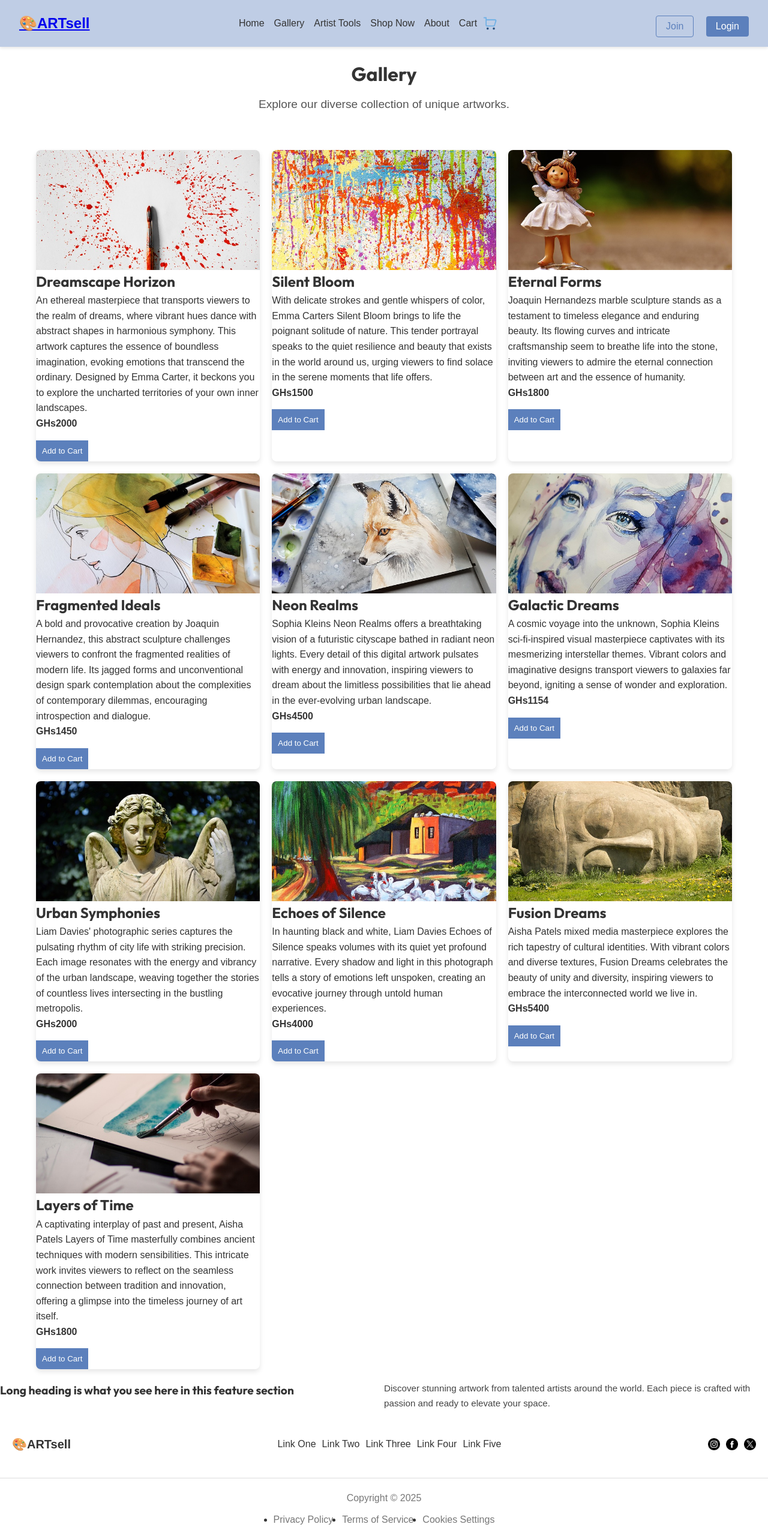
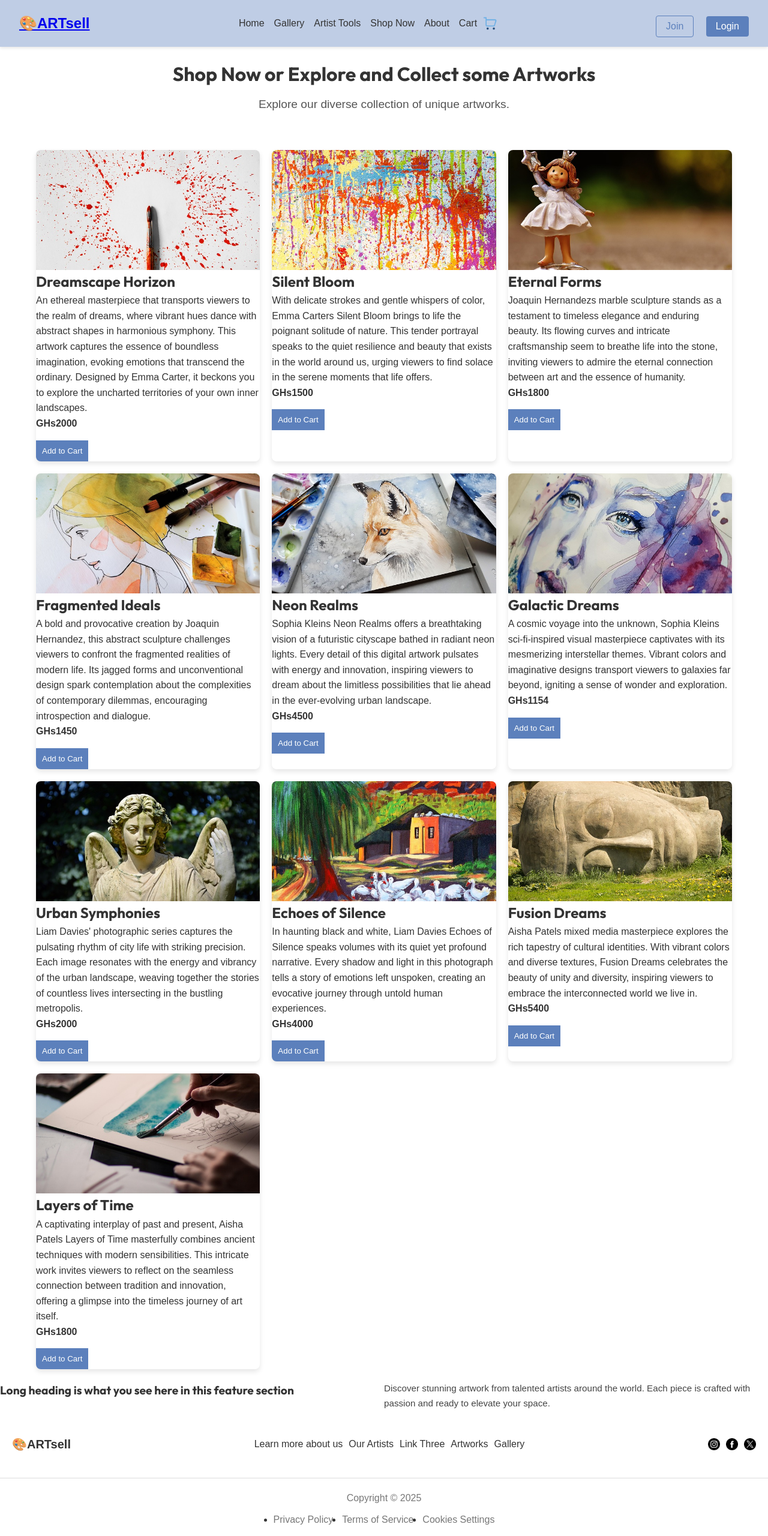
Before and after one commit to Fiijoey/ArtMarketPlace_Project, a website built with Vite: page src/shop/index.html in a window 1280 px wide. Shown: the whole page at 60% size. Built offline with nearby package versions, Linux system fonts and the light colour scheme.

Commit message:
Update page titles and footer links for consistency and clarity across the site

```diff
--- a/src/public/partials/footer.html
+++ b/src/public/partials/footer.html
@@ -5,11 +5,11 @@
   </div>
   <div class="footer-nav">
     <ul>
-      <li><a href="#">Link One</a></li>
-      <li><a href="#">Link Two</a></li>
+      <li><a href="#">Learn more about us</a></li>
+      <li><a href="#">Our Artists</a></li>
       <li><a href="#">Link Three</a></li>
-      <li><a href="#">Link Four</a></li>
-      <li><a href="#">Link Five</a></li>
+      <li><a href="#">Artworks</a></li>
+      <li><a href="#">Gallery</a></li>
     </ul>
   </div>
   <div class="footer-social">
--- a/src/public/partials/header.html
+++ b/src/public/partials/header.html
@@ -36,5 +36,8 @@
     <li><a href="/gallery/index.html">Gallery</a></li>
     <li><a href="/artist/index.html">Artist Tools</a></li>
     <li><a href="/shop/index.html">Shop Now</a></li>
+    <li><a href="/about/index.html">About</a></li>
+    <li><a class="cartIcon" href="/cart/index.html">Cart<sup><span class="cart-count"></span></sup> <img
+          src="/images/icons/shopping-cart.png" alt="Cart icon"></a></li>
   </ul>
 </nav>
--- a/src/shop/index.html
+++ b/src/shop/index.html
@@ -4,7 +4,7 @@
 <head>
     <meta charset="UTF-8">
     <meta name="viewport" content="width=device-width, initial-scale=1.0">
-    <title>Artists - Art Marketplace</title>
+    <title>Art Market Place Solution | Shop Now</title>
     <link href="https://fonts.googleapis.com/css2?family=Outfit:wght@400;700&family=Ubuntu:wght@400;700&display=swap"
         rel="stylesheet">
     <link rel="stylesheet" href="../css/style.css">
@@ -17,7 +17,7 @@
     <!-- Gallery Section -->
     <section class="artPeice">
         <div class="section-title">
-            <h2>Gallery</h2>
+            <h2>Shop Now or Explore and Collect some Artworks</h2>
             <p>Explore our diverse collection of unique artworks.</p>
         </div>
         <div class="product-cards">
```
Also changed, not shown: src/artist/index.html (+1 -1 lines), src/cart/index.html (+1 -1 lines), src/index.html (+1 -1 lines).
